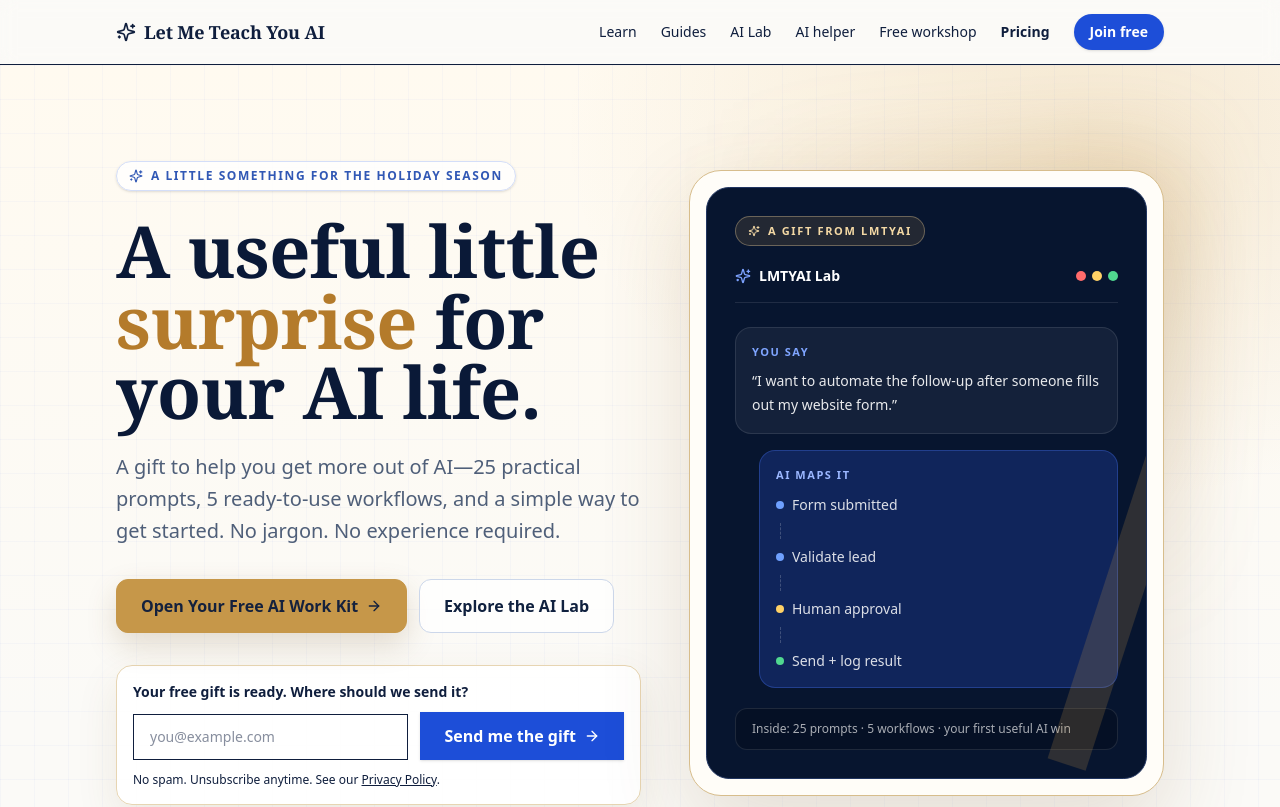
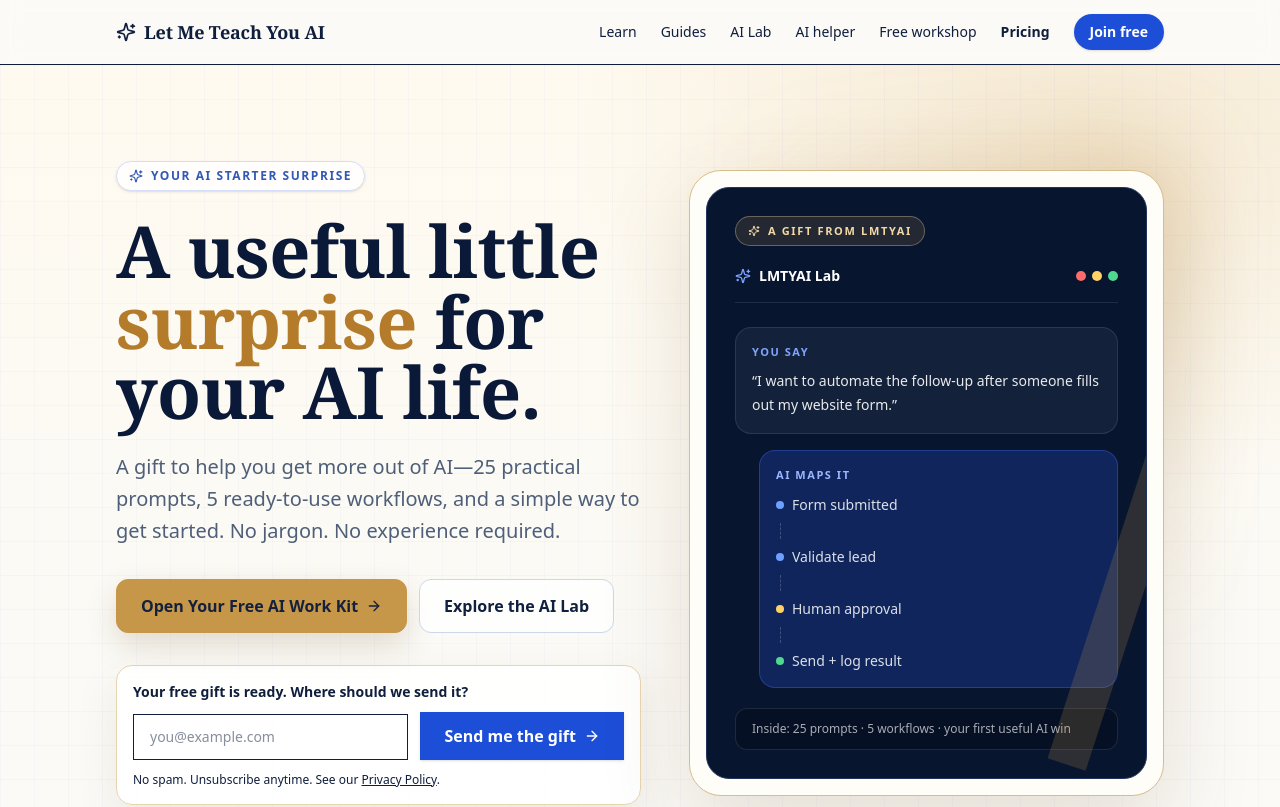
Before and after one commit to DopestT/Let-Me-Teach-You-AI, a Next.js app: page / in a window 1280 px wide. Shown: the top 807 px of the page. Built offline with nearby package versions, Linux system fonts and the light colour scheme; no server answers.

Commit message:
Use approved holiday gift working name

```diff
--- a/app/page.tsx
+++ b/app/page.tsx
@@ -43,7 +43,7 @@ export default function HomePage() {
           <div>
             <span className="inline-flex items-center gap-2 rounded-full border border-[#d4def8] bg-white/80 px-3 py-1.5 text-xs font-bold uppercase tracking-[.13em] text-[#3158b5] shadow-sm">
               <Sparkles className="h-3.5 w-3.5" aria-hidden />
-              A little something for the holiday season
+              Your AI Starter Surprise
             </span>
             <h1 className="mt-6 max-w-3xl font-editorial text-5xl font-semibold leading-[.98] tracking-[-.035em] text-[#0a1937] sm:text-6xl lg:text-7xl">
               A useful little <span className="text-[#b47b2b]">surprise</span> for your AI life.
```
